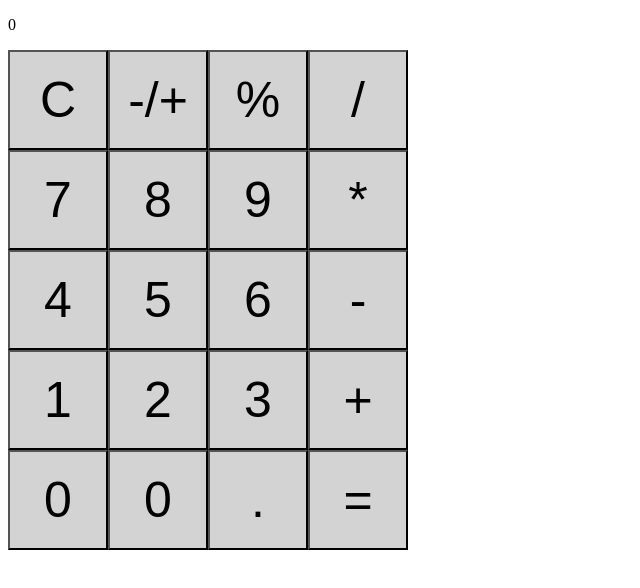
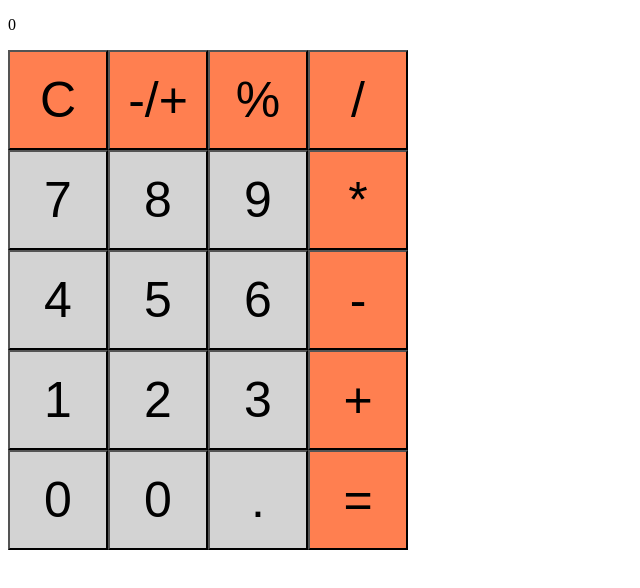
Before and after one commit to harmanhobbit/tsCalculator, a React app: page / in a window 1280 px wide. Shown: the top 588 px of the page, without its empty margins (0-640 px from the left). Built offline with nearby package versions, Linux system fonts and the light colour scheme.

Commit message:
v0.2.4 Oprator css added

```diff
--- a/package.json
+++ b/package.json
@@ -1,6 +1,6 @@
 {
   "name": "calculator",
-  "version": "0.2.3",
+  "version": "0.2.4",
   "main": "webpack.config.js",
   "dependencies": {
     "react": "^16.13.1",
--- a/src/components/calculator_button.tsx
+++ b/src/components/calculator_button.tsx
@@ -2,7 +2,7 @@ import * as React from "react";
 import * as ButtonDefinitions from "./buttondefines"
 
 
-export interface calculator_buttonProps {value: number, handleClick: any}
+export interface calculator_buttonProps {value: number, handleClick: any, buttonClass: string}
 
 export class Calculator_button extends React.Component<calculator_buttonProps, {}>{
     checkForSingleDigit(digit: number): string{
@@ -63,7 +63,7 @@ export class Calculator_button extends React.Component<calculator_buttonProps, {
 
     render(){
         return <input   type="button"
-                        className="button_style"
+                        className={this.props.buttonClass}
                         value={this.checkForSingleDigit(this.props.value)}
                         onClick={() => this.clickHandler(this.props.value)} />
     }
--- a/src/components/number_pad.tsx
+++ b/src/components/number_pad.tsx
@@ -12,11 +12,30 @@ var operator: number = ButtonDefinitions.NUMBER_BUTTON_PLUS;
 var decimalTracker: number = 0;
 
 let buttonLayout = [
-    {col1: ButtonDefinitions.NUMBER_BUTTON_CLEAR, col2: ButtonDefinitions.NUMBER_BUTTON_INVERT, col3: ButtonDefinitions.NUMBER_BUTTON_PERCENT, col4: ButtonDefinitions.NUMBER_BUTTON_DIVIDE},
-    {col1: 7, col2: 8, col3: 9, col4: ButtonDefinitions.NUMBER_BUTTON_MULTIPLY},
-    {col1: 4, col2: 5, col3: 6, col4: ButtonDefinitions.NUMBER_BUTTON_MINUS},
-    {col1: 1, col2: 2, col3: 3, col4: ButtonDefinitions.NUMBER_BUTTON_PLUS},
-    {col1: 0, col2: 0, col3: ButtonDefinitions.NUMBER_BUTTON_DECIMAL_POINT, col4: ButtonDefinitions.NUMBER_BUTTON_EQUALS},
+    {col1: ButtonDefinitions.NUMBER_BUTTON_CLEAR, col1Class: "operator_style",
+    col2: ButtonDefinitions.NUMBER_BUTTON_INVERT,  col2Class: "operator_style",
+    col3: ButtonDefinitions.NUMBER_BUTTON_PERCENT,  col3Class: "operator_style",
+    col4: ButtonDefinitions.NUMBER_BUTTON_DIVIDE,  col4Class: "operator_style"},
+
+    {col1: 7, col1Class: "button_style",
+    col2: 8, col2Class: "button_style",
+    col3: 9, col3Class: "button_style",
+    col4: ButtonDefinitions.NUMBER_BUTTON_MULTIPLY, col4Class: "operator_style"},
+
+    {col1: 4, col1Class: "button_style",
+    col2: 5, col2Class: "button_style",
+    col3: 6, col3Class: "button_style",
+    col4: ButtonDefinitions.NUMBER_BUTTON_MINUS, col4Class: "operator_style"},
+
+    {col1: 1, col1Class: "button_style",
+    col2: 2, col2Class: "button_style",
+    col3: 3, col3Class: "button_style",
+    col4: ButtonDefinitions.NUMBER_BUTTON_PLUS, col4Class: "operator_style"},
+
+    {col1: 0, col1Class: "button_style",
+    col2: 0, col2Class: "button_style",
+    col3: ButtonDefinitions.NUMBER_BUTTON_DECIMAL_POINT, col3Class: "button_style",
+    col4: ButtonDefinitions.NUMBER_BUTTON_EQUALS, col4Class: "operator_style"},
 ]
 
 export class Number_pad extends React.Component<Number_padProps, {ReadoutNumber: number}>{
@@ -28,14 +47,30 @@ export class Number_pad extends React.Component<Number_padProps, {ReadoutNumber:
     generateButtons(){
         return buttonLayout.map((button: {
             col1: number;
+            col1Class: string;
             col2: number;
+            col2Class: string;
             col3: number;
-            col4: number}) =>
+            col3Class: string;
+            col4: number;
+            col4Class: string}) =>
             <div>
-                <Calculator_button value={button.col1} handleClick={() => this.clickHandler(button.col1)} />
-                <Calculator_button value={button.col2} handleClick={() => this.clickHandler(button.col2)} />
-                <Calculator_button value={button.col3} handleClick={() => this.clickHandler(button.col3)} />
-                <Calculator_button value={button.col4} handleClick={() => this.clickHandler(button.col4)} />
+                <Calculator_button
+                    value={button.col1}
+                    handleClick={() => this.clickHandler(button.col1)}
+                    buttonClass={button.col1Class} />
+                <Calculator_button
+                    value={button.col2}
+                    handleClick={() => this.clickHandler(button.col2)}
+                    buttonClass={button.col1Class} />
+                <Calculator_button
+                    value={button.col3}
+                    handleClick={() => this.clickHandler(button.col3)}
+                    buttonClass={button.col3Class} />
+                <Calculator_button
+                    value={button.col4}
+                    handleClick={() => this.clickHandler(button.col4)}
+                    buttonClass={button.col4Class} />
             </div>)
     }
 
--- a/src/css/buttons.css
+++ b/src/css/buttons.css
@@ -14,3 +14,20 @@
     background-color: grey;
     transition: 0.3s;
 }
+
+.operator_style{
+    width: 100px;
+    height: 100px;
+    font-size: 50px;
+    background-color: coral;
+    transition: 1s;
+}
+
+.operator_style:hover{
+    background-color: orange;
+}
+
+.operator_style:focus{
+    background-color: darkorange;
+    transition: 0.3s;
+}
```
Also changed, not shown: 2 other files (tests, documents, lock files or other folders).
